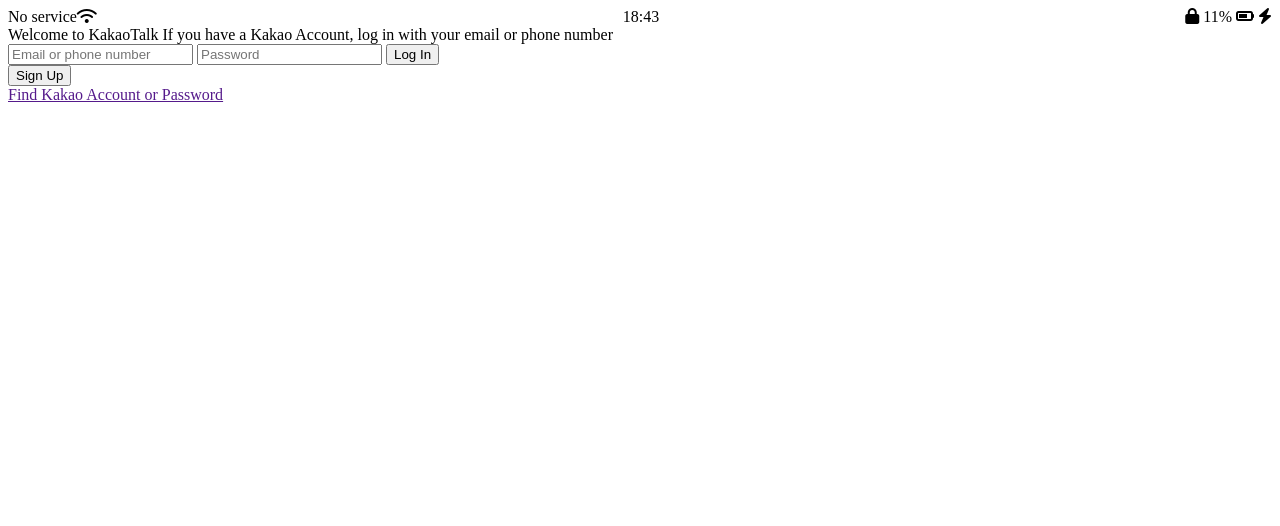
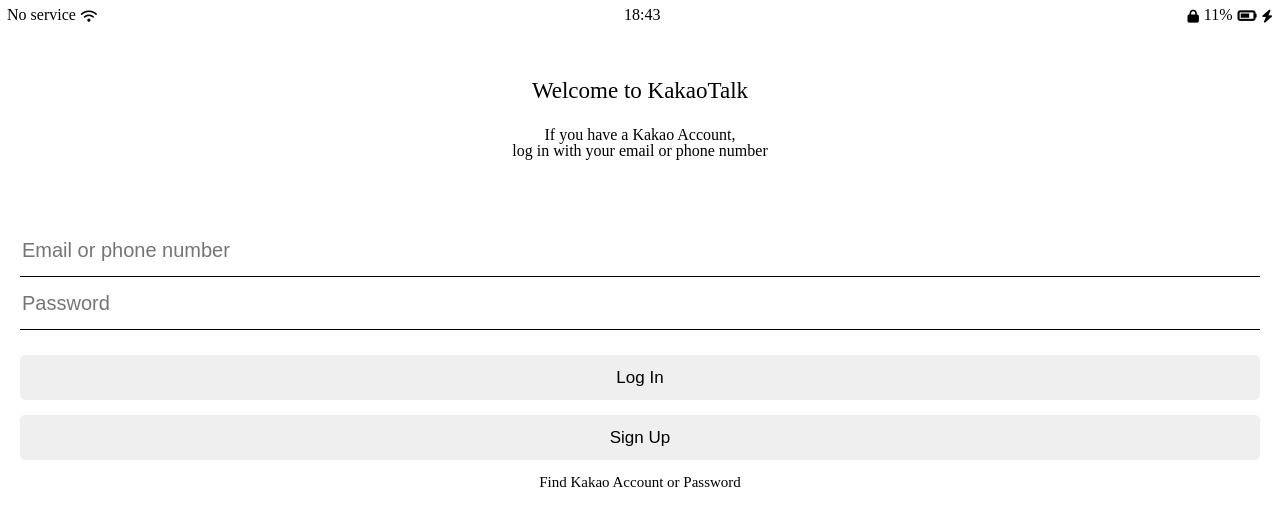
Before and after one commit to Parkgihyun2572/kakaotalk_clone_htmlcss, a plain HTML site: page index.html in a window 1280 px wide. Drawn offline with Linux system fonts and the light colour scheme.

Commit message:
1st CSS in index page

```diff
--- a/index.html
+++ b/index.html
@@ -11,31 +11,36 @@
 <body>
     <header>
         <section class="status">
-            <span>No service<i class="fas fa-wifi"></i></span>
-            <span>18:43</span>
+            <span>
+                <p>No service</p>
+                <i class="fas fa-wifi"></i>
+            </span>
+            <span>
+                <p>18:43</p>
+            </span>
             <span>
                 <i class="fas fa-lock"></i>
-                11%
+                <p>11%</p>
                 <i class="fas fa-battery-three-quarters"></i>
                 <i class="fas fa-bolt"></i>
             </span>
         </section>
     </header>
-    <main>
+    <main class="indexMain">
         <section class="welcome">
             <span>Welcome to KakaoTalk</span>
-            <span>If you have a Kakao Account, log in with your email or phone number</span>
+            <span>If you have a Kakao Account,<br>log in with your email or phone number</span>
         </section>
         <section class="login">
             <form action="">
                 <input type="text" class="id" placeholder="Email or phone number">
                 <input type="text" class="password" placeholder="Password">
-                <button>Log In</button>
+                <button class="indexBtn">Log In</button>
             </form>
         </section>
         <section class="signUp">
             <form action="">
-                <button>Sign Up</button>
+                <button class="indexBtn">Sign Up</button>
             </form>
         </section>
         <section class="findAccount">
--- /dev/null
+++ b/styles/base.css
@@ -0,0 +1,4 @@
+header {
+  display: flex;
+  flex-flow: column nowrap;
+}
--- /dev/null
+++ b/styles/index.css
@@ -0,0 +1,104 @@
+.indexMain {
+  display: flex;
+  flex-flow: column nowrap;
+  margin-left: 20px;
+  margin-right: 20px;
+}
+
+.status {
+  display: flex;
+  flex-flow: row nowrap;
+  justify-content: space-between;
+  margin: 5px 7px 0px 7px;
+}
+
+.status span {
+  display: flex;
+  flex-flow: row nowrap;
+  align-items: center;
+}
+
+.status span:first-of-type p:first-of-type {
+  margin-right: 5px;
+}
+
+.status i {
+  font-size: 13px;
+  padding-top: 3px;
+}
+
+.status span:nth-of-type(3) i:nth-of-type(1) {
+  margin-right: 5px;
+}
+
+.status span:nth-of-type(3) i:nth-of-type(2) {
+  margin: 0px 5px 0px 5px;
+  font-size: 17px;
+  padding-top: 2px;
+}
+
+.welcome {
+  display: flex;
+  flex-flow: column nowrap;
+  margin-top: 55px;
+  margin-bottom: 65px;
+  align-items: center;
+}
+
+.welcome :first-child {
+  font-size: 23px;
+}
+
+.welcome :nth-child(2) {
+  margin-top: 25px;
+  text-align: center;
+}
+
+.login form {
+  display: flex;
+  flex-flow: column nowrap;
+}
+
+.login form input {
+  border: none;
+  border-bottom: black 1px solid;
+  outline: 0;
+  height: 50px;
+  font-size: 20px;
+}
+
+.login form input:nth-of-type(2) {
+  margin-bottom: 25px;
+}
+
+.indexBtn {
+  border: none;
+  height: 45px;
+  border-radius: 5px;
+  font-size: 17px;
+}
+
+.login form button {
+  margin-bottom: 15px;
+}
+
+.signUp {
+  margin-bottom: 15px;
+}
+
+.signUp form {
+  display: flex;
+  flex-flow: column nowrap;
+}
+
+.findAccount {
+  display: flex;
+  flex-flow: column nowrap;
+}
+
+.findAccount a {
+  text-decoration: none;
+  color: inherit;
+  text-align: center;
+  font-size: 15px;
+}
--- /dev/null
+++ b/styles/reset.css
@@ -0,0 +1,124 @@
+html,
+body,
+div,
+span,
+applet,
+object,
+iframe,
+h1,
+h2,
+h3,
+h4,
+h5,
+h6,
+p,
+blockquote,
+pre,
+a,
+abbr,
+acronym,
+address,
+big,
+cite,
+code,
+del,
+dfn,
+em,
+img,
+ins,
+kbd,
+q,
+s,
+samp,
+small,
+strike,
+strong,
+sub,
+sup,
+tt,
+var,
+b,
+u,
+i,
+center,
+dl,
+dt,
+dd,
+ol,
+ul,
+li,
+fieldset,
+form,
+label,
+legend,
+table,
+caption,
+tbody,
+tfoot,
+thead,
+tr,
+th,
+td,
+article,
+aside,
+canvas,
+details,
+embed,
+figure,
+figcaption,
+footer,
+header,
+hgroup,
+menu,
+nav,
+output,
+ruby,
+section,
+summary,
+time,
+mark,
+audio,
+video {
+  margin: 0;
+  padding: 0;
+  border: 0;
+  font-size: 100%;
+  font: inherit;
+  vertical-align: baseline;
+}
+/* HTML5 display-role reset for older browsers */
+article,
+aside,
+details,
+figcaption,
+figure,
+footer,
+header,
+hgroup,
+menu,
+nav,
+section {
+  display: block;
+}
+body {
+  line-height: 1;
+}
+ol,
+ul {
+  list-style: none;
+}
+blockquote,
+q {
+  quotes: none;
+}
+blockquote:before,
+blockquote:after,
+q:before,
+q:after {
+  content: "";
+  content: none;
+}
+table {
+  border-collapse: collapse;
+  border-spacing: 0;
+}
--- a/styles/style.css
+++ b/styles/style.css
@@ -1,5 +1,3 @@
-.status {
-  display: flex;
-  flex-flow: row nowrap;
-  justify-content: space-between;
-}
+@import "reset.css";
+@import "base.css";
+@import "index.css";
```
